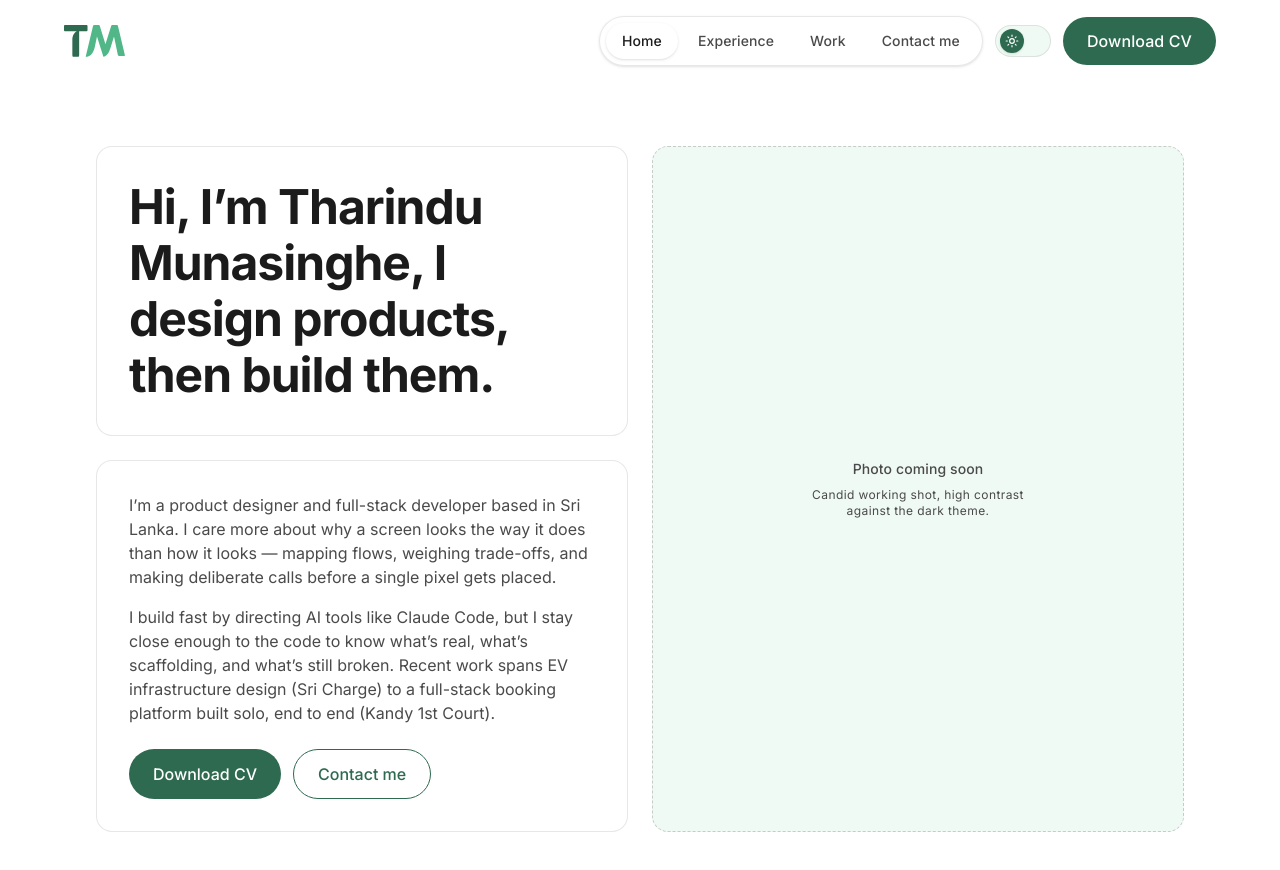
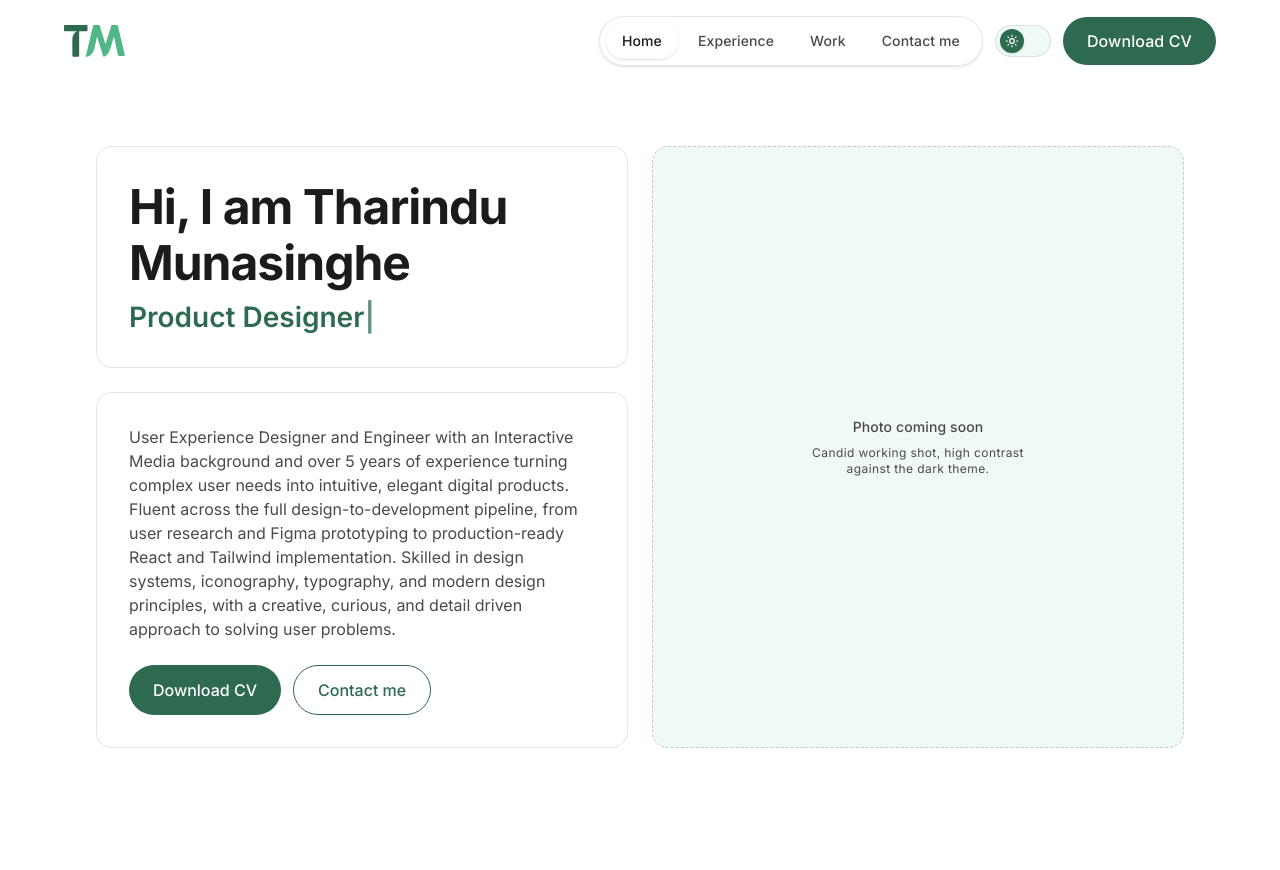
Before and after one commit to tumune2119/tharindumunasingheportfolio, a Next.js app: page / in a window 1280 px wide. Shown: the top 870 px of the page. After the commit the page ends 844 px from the top, so only its background shows below. Built offline with nearby package versions, Linux system fonts and the light colour scheme.

Commit message:
fixes to hero in home page

```diff
--- a/app/page.tsx
+++ b/app/page.tsx
@@ -1,4 +1,7 @@
 import { Button } from "@/components/Button";
+import { TypewriterRoles } from "@/components/TypewriterRoles";
+
+const roles = ["UI/UX Engineer", "Product Designer", "Front-end Engineer"];
 
 // Home page hero: title/slogan + bio cards on the left, a photo placeholder
 // on the right. No explicit grid-cols on the wrapper below md, so it
@@ -14,10 +17,15 @@ export default function Home() {
         <div className="flex flex-col gap-4 sm:gap-6">
           {/* Title + slogan */}
           <section className="rounded-2xl border border-foreground/10 bg-card p-6 md:p-8">
-            <h1 className="text-h2 md:text-h1">
-              Hi, I’m Tharindu Munasinghe, I design products, then build
-              them.
-            </h1>
+            <h1 className="text-h2 md:text-h1">Hi, I am Tharindu Munasinghe</h1>
+            <p className="text-h4 md:text-h3 mt-2 text-muted-foreground">
+              {/* Screen readers get the static list; the animated text
+                  itself is hidden from them since it's purely decorative. */}
+              <span className="sr-only">
+                UI/UX Engineer, Product Designer, Front-end Engineer
+              </span>
+              <TypewriterRoles roles={roles} />
+            </p>
           </section>
 
           {/* Bio + CTAs. flex-1 lets this card stretch to fill the
@@ -25,18 +33,18 @@ export default function Home() {
               on the right at md and up (see md:items-stretch above). */}
           <section className="flex flex-1 flex-col rounded-2xl border border-foreground/10 bg-card p-6 md:p-8">
             <p className="text-body text-muted-foreground">
-              I’m a product designer and full-stack developer based in Sri
-              Lanka. I care more about why a screen looks the way it does
-              than how it looks — mapping flows, weighing trade-offs, and
-              making deliberate calls before a single pixel gets placed.
+              User Experience Designer and Engineer with an Interactive Media background and over 5 years of experience turning complex user needs into intuitive,
+              elegant digital products. Fluent across the full design-to-development pipeline, from user research and Figma prototyping to production-ready React
+              and Tailwind implementation. Skilled in design systems, iconography, typography, and modern design principles, with a creative, curious, and detail
+              driven approach to solving user problems.
             </p>
-            <p className="text-body mt-4 text-muted-foreground">
+            {/* <p className="text-body mt-4 text-muted-foreground">
               I build fast by directing AI tools like Claude Code, but I stay
               close enough to the code to know what’s real, what’s
               scaffolding, and what’s still broken. Recent work spans EV
               infrastructure design (Sri Charge) to a full-stack booking
               platform built solo, end to end (Kandy 1st Court).
-            </p>
+            </p> */}
             <div className="mt-6 flex flex-wrap gap-3">
               {/* download attribute makes this actually save the file
                   instead of just navigating to it in the browser. */}
--- /dev/null
+++ b/components/TypewriterRoles.tsx
@@ -0,0 +1,71 @@
+"use client";
+
+import { useEffect, useState } from "react";
+
+const TYPE_SPEED_MS = 80;
+const DELETE_SPEED_MS = 40;
+const PAUSE_AFTER_TYPE_MS = 1500;
+const PAUSE_AFTER_DELETE_MS = 300;
+
+// Cycles through `roles`, typing each one out, pausing, deleting it, then
+// moving to the next — looping forever. Purely decorative, so the actual
+// text is aria-hidden; render a static sr-only list alongside this for
+// screen readers (see app/page.tsx).
+export function TypewriterRoles({ roles }: { roles: string[] }) {
+  const [roleIndex, setRoleIndex] = useState(0);
+  const [text, setText] = useState("");
+  const [isDeleting, setIsDeleting] = useState(false);
+  const [reduceMotion, setReduceMotion] = useState(false);
+
+  useEffect(() => {
+    const query = window.matchMedia("(prefers-reduced-motion: reduce)");
+    setReduceMotion(query.matches);
+    const handleChange = () => setReduceMotion(query.matches);
+    query.addEventListener("change", handleChange);
+    return () => query.removeEventListener("change", handleChange);
+  }, []);
+
+  useEffect(() => {
+    // Skip the animation for users who've asked for reduced motion —
+    // just show the first role, static.
+    if (reduceMotion) {
+      setText(roles[0]);
+      return;
+    }
+
+    const current = roles[roleIndex];
+    let timeout: ReturnType<typeof setTimeout>;
+
+    if (!isDeleting && text.length < current.length) {
+      timeout = setTimeout(
+        () => setText(current.slice(0, text.length + 1)),
+        TYPE_SPEED_MS,
+      );
+    } else if (!isDeleting && text.length === current.length) {
+      timeout = setTimeout(() => setIsDeleting(true), PAUSE_AFTER_TYPE_MS);
+    } else if (isDeleting && text.length > 0) {
+      timeout = setTimeout(
+        () => setText(current.slice(0, text.length - 1)),
+        DELETE_SPEED_MS,
+      );
+    } else {
+      timeout = setTimeout(() => {
+        setIsDeleting(false);
+        setRoleIndex((index) => (index + 1) % roles.length);
+      }, PAUSE_AFTER_DELETE_MS);
+    }
+
+    return () => clearTimeout(timeout);
+  }, [text, isDeleting, roleIndex, roles, reduceMotion]);
+
+  return (
+    <span className="text-primary" aria-hidden="true">
+      {text}
+      {!reduceMotion && (
+        <span className="animate-pulse" aria-hidden="true">
+          |
+        </span>
+      )}
+    </span>
+  );
+}
```
